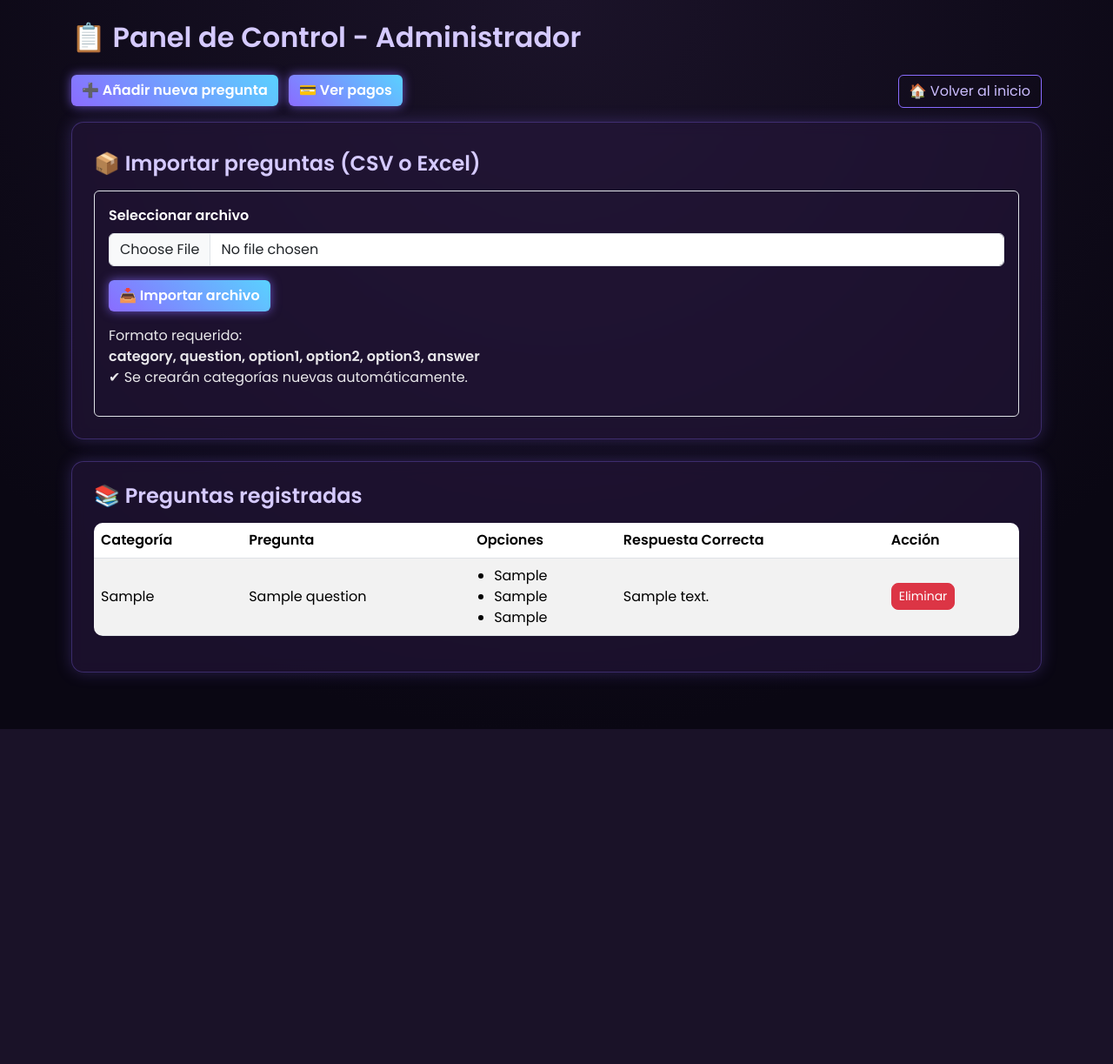
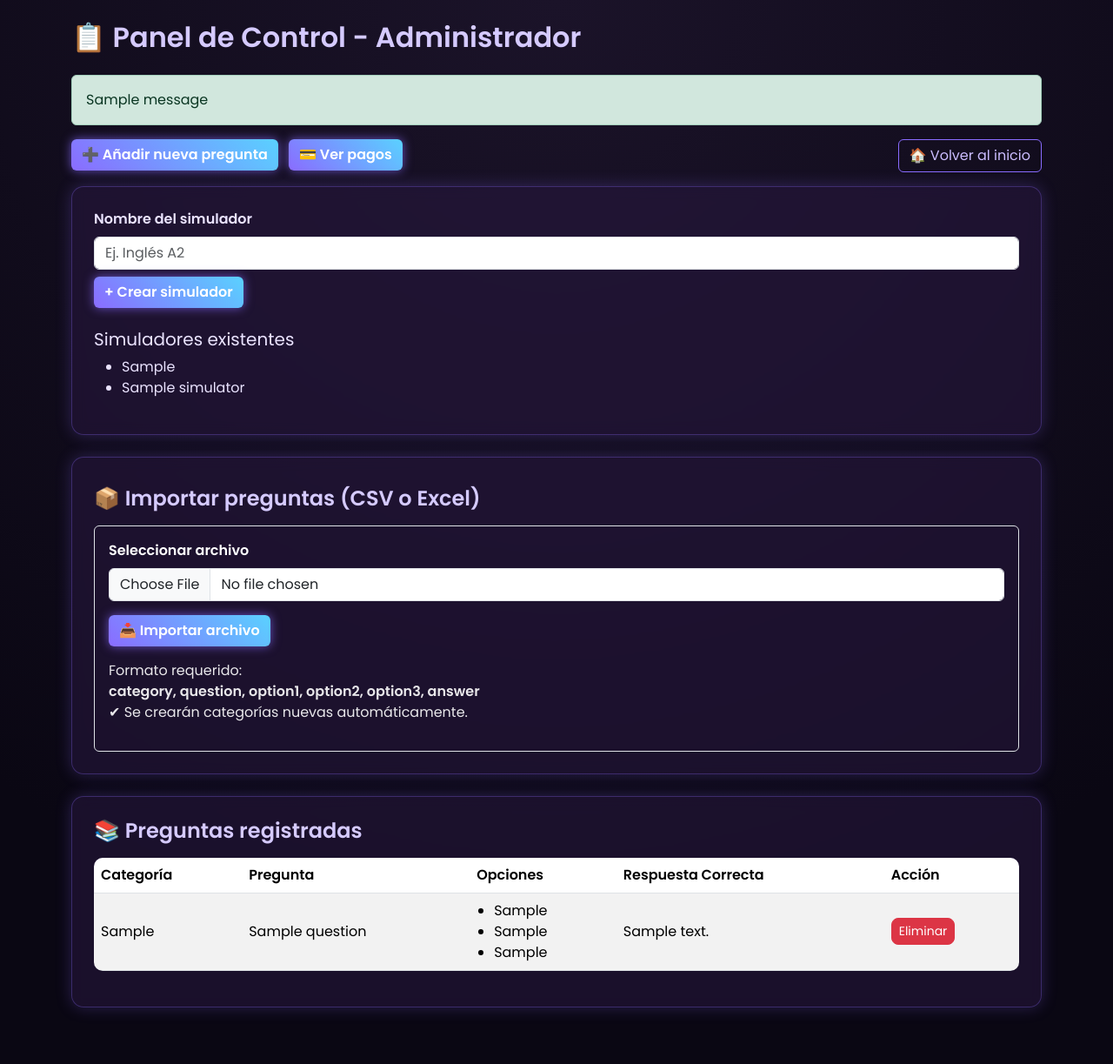
Before and after one commit to Hormic-Alem/UNILABB---CURSSO, a Flask app: page /dashboard in a window 1280 px wide. Shown: the whole page at 87% size. Before the commit the page ends 838 px from the top, so only its background shows below. Run offline with Flask 3, Linux system fonts and the light colour scheme; the visitor is signed in with stand-in values (Sample User, id 1); tables that the repository leaves empty hold one stand-in row (values such as "Sample post"); one stand-in notice (Sample message) is shown.

Commit message:
Restore simulator creation flow in dashboard and SQLAlchemy

```diff
--- a/app.py
+++ b/app.py
@@ -7,6 +7,7 @@ import secrets
 from dotenv import load_dotenv
 from flask import Flask, abort, flash, redirect, render_template, request, session, url_for
 from flask_sqlalchemy import SQLAlchemy
+from sqlalchemy import func
 from sqlalchemy.engine import make_url
 from sqlalchemy.exc import ArgumentError
 from werkzeug.security import check_password_hash, generate_password_hash
@@ -58,6 +59,11 @@ class Question(db.Model):
     option2 = db.Column(db.Text, nullable=False)
     option3 = db.Column(db.Text, nullable=False)
     answer = db.Column(db.Text, nullable=False)
+
+
+class Simulator(db.Model):
+    id = db.Column(db.Integer, primary_key=True)
+    name = db.Column(db.String(255), unique=True, nullable=False, index=True)
 
 
 class User(db.Model):
@@ -125,6 +131,11 @@ def normalize_username(value):
 
 def normalize_email(value):
     return (value or '').strip().lower()
+
+
+def normalize_simulator_name(value):
+    cleaned = ' '.join((value or '').split()).strip()
+    return cleaned.title()
 
 
 def verify_password(stored_password, incoming_password):
@@ -254,6 +265,28 @@ def load_categories():
     return [row[0] for row in db.session.query(Question.category).distinct().order_by(Question.category).all() if row[0]]
 
 
+def list_simulators():
+    existing_simulators = Simulator.query.order_by(Simulator.name).all()
+    existing_by_key = {sim.name.casefold(): sim for sim in existing_simulators}
+
+    pending_commit = False
+    for category in load_categories():
+        normalized_category = normalize_simulator_name(category)
+        if normalized_category and normalized_category.casefold() not in existing_by_key:
+            simulator = Simulator(name=normalized_category)
+            db.session.add(simulator)
+            existing_by_key[normalized_category.casefold()] = simulator
+            pending_commit = True
+
+    if pending_commit:
+        db.session.commit()
+
+    return [
+        {'name': sim.name}
+        for sim in Simulator.query.order_by(Simulator.name).all()
+    ]
+
+
 def load_stats():
     return {s.question_id: {'correct': s.correct, 'wrong': s.wrong} for s in QuestionStat.query.all()}
 
@@ -352,8 +385,32 @@ def home():
 def dashboard():
     if 'username' not in session or not is_admin_session():
         return redirect(url_for('login'))
-    questions = list_questions()
-    return render_template('dashboard.html', questions=questions)
+    return render_template(
+        'dashboard.html',
+        simulators=list_simulators(),
+        questions=list_questions(),
+    )
+
+
+@app.route('/simulators/create', methods=['POST'])
+def create_simulator():
+    if 'username' not in session or not is_admin_session():
+        return redirect(url_for('login'))
+
+    simulator_name = normalize_simulator_name(request.form.get('name'))
+    if not simulator_name:
+        flash('❌ Debes ingresar un nombre válido para el simulador.', 'danger')
+        return redirect(url_for('dashboard'))
+
+    exists = db.session.query(Simulator.id).filter(func.lower(Simulator.name) == simulator_name.lower()).first()
+    if exists:
+        flash('ℹ️ El simulador ya existe.', 'info')
+        return redirect(url_for('dashboard'))
+
+    db.session.add(Simulator(name=simulator_name))
+    db.session.commit()
+    flash('✅ Simulador creado', 'success')
+    return redirect(url_for('dashboard'))
 
 
 @app.route('/add', methods=['GET', 'POST'])
@@ -362,17 +419,18 @@ def add_question():
         return redirect(url_for('login'))
 
     if request.method == 'POST':
-        create_question(
-            request.form['category'],
-            request.form['question'],
-            request.form['option1'],
-            request.form['option2'],
-            request.form['option3'],
-            request.form['answer'],
-        )
+        category = request.form['category']
+        question = request.form['question']
+        option1 = request.form['option1']
+        option2 = request.form['option2']
+        option3 = request.form['option3']
+        answer = request.form['answer']
+
+        create_question(category, question, option1, option2, option3, answer)
         return redirect(url_for('dashboard'))
 
-    return render_template('add_question.html')
+    simulators = list_simulators()
+    return render_template('add_question.html', simulators=simulators)
 
 
 @app.route('/delete/<question_id>', methods=['POST'])
--- a/templates/dashboard.html
+++ b/templates/dashboard.html
@@ -98,6 +98,14 @@
 
     <h2 class="mb-4">📋 Panel de Control - Administrador</h2>
 
+    {% with messages = get_flashed_messages(with_categories=true) %}
+        {% if messages %}
+            {% for category, message in messages %}
+                <div class="alert alert-{{ category }}" role="alert">{{ message }}</div>
+            {% endfor %}
+        {% endif %}
+    {% endwith %}
+
     <!-- BOTONES SUPERIORES -->
     <a href="{{ url_for('add_question') }}" class="btn neon-btn mb-3">
         ➕ Añadir nueva pregunta
@@ -113,6 +121,21 @@
     </a>
 
     <div class="clearfix"></div>
+
+    <div class="panel-card">
+        <form method="POST" action="{{ url_for('create_simulator') }}" class="mb-4">
+            <label class="form-label fw-semibold">Nombre del simulador</label>
+            <input type="text" name="name" class="form-control mb-2" placeholder="Ej. Inglés A2" required>
+            <button class="btn neon-btn">+ Crear simulador</button>
+        </form>
+
+        <h5>Simuladores existentes</h5>
+        <ul>
+        {% for sim in simulators %}
+          <li>{{ sim.name }}</li>
+        {% endfor %}
+        </ul>
+    </div>
 
     <div class="panel-card">
 
```
Also changed, not shown: templates/add_question.html (+4 -5 lines).
